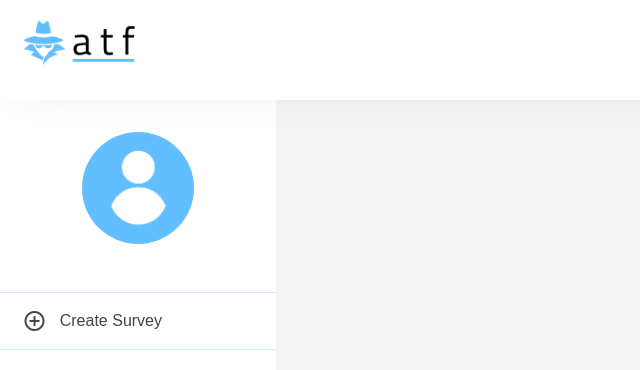
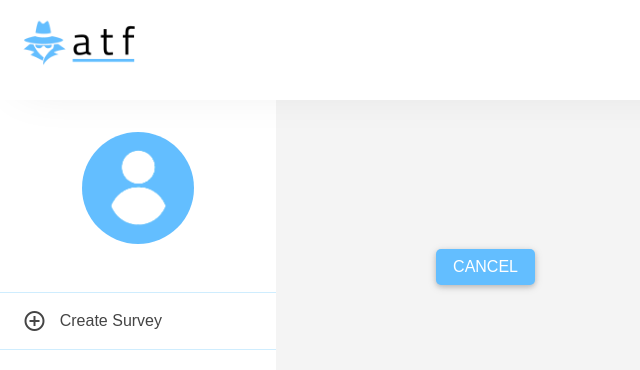
Before and after one commit to labseu2-anonymous-team-feedback/FE, a React (Create React App) app: page /survey/1 in a window 1280 px wide. Shown: the top 370 px of the page, without its empty margins (0-640 px from the left). Built offline with nearby package versions, Linux system fonts and the light colour scheme; no server answers; a web font is replaced by a local one.

Commit message:
Add cancel button to results page

```diff
--- a/src/components/response/Response.jsx
+++ b/src/components/response/Response.jsx
@@ -1,9 +1,12 @@
 import React, { Component } from 'react';
 import { withApollo } from 'react-apollo';
+import styled from 'styled-components';
 import Divider from '../../styles/Divider';
 import { GET_SURVEY_FEEDBACK } from '../../graphql/queries';
 import ResultSort from './ResultSort';
 import DashboardLayout from '../dashboard/layouts/DashboardLayout';
+import { SurveyButton } from '../dashboard/DashboardStyles';
+import { extraLargeSpace } from "../../styles/variables";
 
 
 class Response extends Component {
@@ -52,10 +55,21 @@ class Response extends Component {
         </h1>
         <Divider size={30} />
         {survey && survey.questions && <ResultSort questions={survey.questions} />}
+        <CancelButton className="btn" to="/">Cancel</CancelButton>
       </DashboardLayout>
     );
   }
 }
 
+const CancelButton = styled(SurveyButton)`
+  margin: 1rem 0 1rem 1rem;
+
+  margin: 1rem 0 1rem ${extraLargeSpace};
+
+  @media (max-width: 767px) {
+    margin: 1rem 0 1rem 1rem;
+  }
+`;
+
 
 export default withApollo(Response);
```
